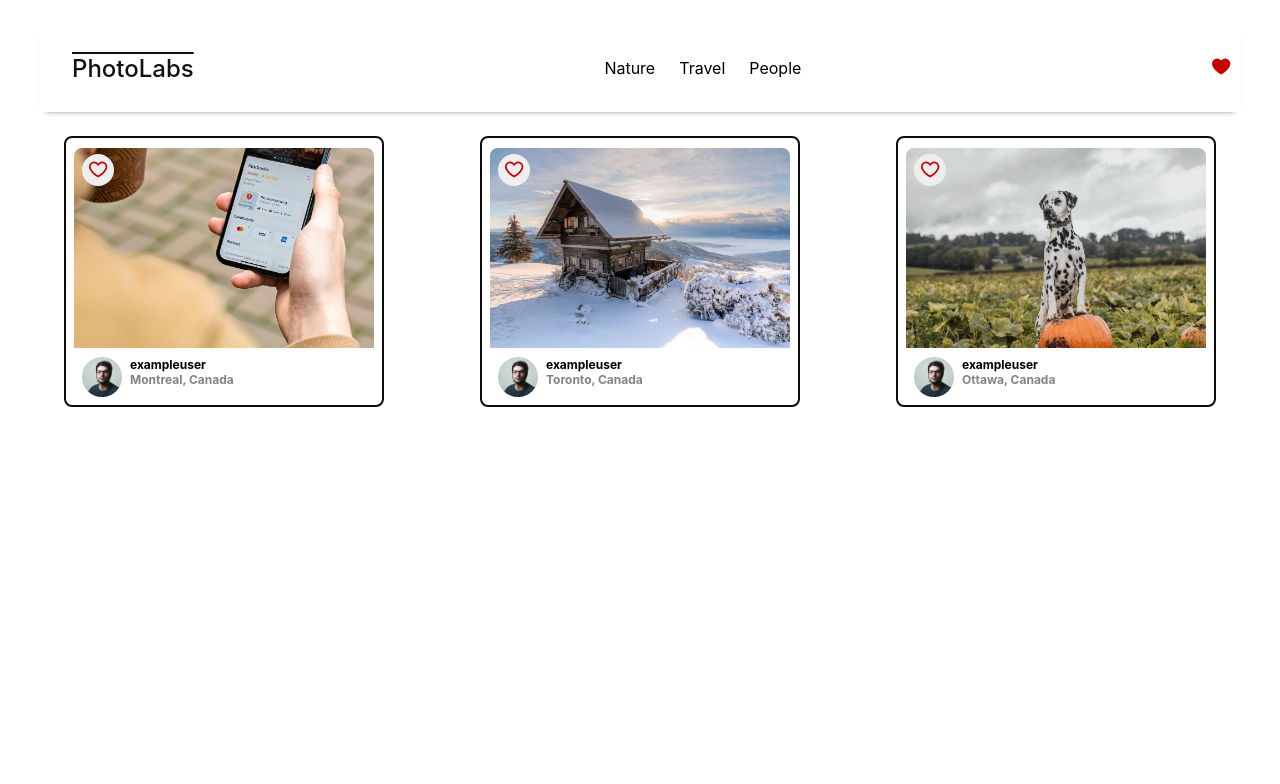
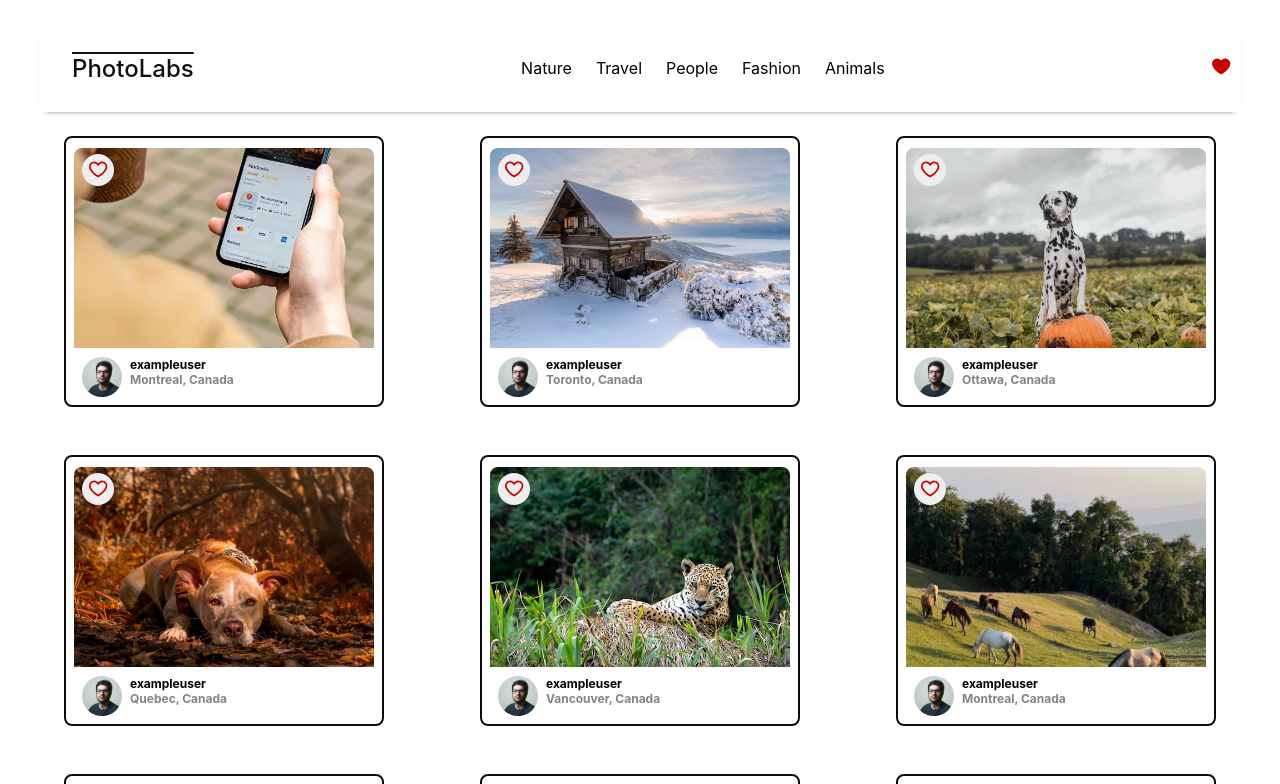
Before and after one commit to arpipatel-ap/Photolabs, a React (Create React App) app in the folder frontend/: page / in a window 1280 px wide. Shown: the top 784 px of the page. Built offline with nearby package versions, Linux system fonts and the light colour scheme; the HTML template or start-up script is replaced by a standard one.

Commit message:
Refactore with mock data

```diff
--- a/frontend/src/App.jsx
+++ b/frontend/src/App.jsx
@@ -1,6 +1,8 @@
 import React from 'react';
 import './App.scss';
 import HomeRoute from 'routes/HomeRoute';
+import photos from 'mocks/photos';
+import topics from 'mocks/topics';
 
 
 
@@ -8,7 +10,8 @@ import HomeRoute from 'routes/HomeRoute';
 const App = () => {
   return (
     <div className="App">
-     <HomeRoute />
+
+    <HomeRoute photos= {photos} topics={topics} />
 
     </div>
   );
--- a/frontend/src/components/PhotoList.jsx
+++ b/frontend/src/components/PhotoList.jsx
@@ -1,66 +1,16 @@
 import React from "react";
 import PhotoListItem from "./PhotoListItem";
 import "../styles/PhotoList.scss";
+import photos from "mocks/photos";
 
-const sampleDataForPhotoList = [
-  {
-    id: "1",
-    location: {
-      city: "Montreal",
-      country: "Canada",
-    },
-    urls: {
-      full: `${process.env.PUBLIC_URL}/Image-1-Full.jpeg`,
-      regular: `${process.env.PUBLIC_URL}/Image-1-Regular.jpeg`,
-    },
-    user: {
-      id: "1",
-      username: "exampleuser",
-      name: "Joe Example",
-      profile: `${process.env.PUBLIC_URL}/profile-1.jpg`,
-    },
-  },
-  {
-    id: "2",
-    location: {
-      city: "Toronto",
-      country: "Canada",
-    },
-    urls: {
-      full: `${process.env.PUBLIC_URL}/Image-2-Full.jpeg`,
-      regular: `${process.env.PUBLIC_URL}/Image-2-Regular.jpeg`,
-    },
-    user: {
-      id: "2",
-      username: "exampleuser",
-      name: "Joe Example",
-      profile: `${process.env.PUBLIC_URL}/profile-1.jpg`,
-    },
-  },
-  {
-    id: "3",
-    location: {
-      city: "Ottawa",
-      country: "Canada",
-    },
-    urls: {
-      full: `${process.env.PUBLIC_URL}/Image-3-Full.jpeg`,
-      regular: `${process.env.PUBLIC_URL}/Image-3-Regular.jpeg`,
-    },
-    user: {
-      id: "3",
-      username: "exampleuser",
-      name: "Joe Example",
-      profile: `${process.env.PUBLIC_URL}/profile-1.jpg`,
-    },
-  },
-];
 
-const PhotoList = () => {
+
+const PhotoList = (props) => {
+  const {photos} =props;
   return (
     <ul className="photo-list">
-      {sampleDataForPhotoList.map((photo) => (
-        <PhotoListItem key={photo.user.id} {...photo} />
+      {photos.map((photo) => (
+        <PhotoListItem key={photo.id} {...photo} />
       ))}
     </ul>
   );
--- a/frontend/src/components/PhotoListItem.jsx
+++ b/frontend/src/components/PhotoListItem.jsx
@@ -5,8 +5,8 @@ import PhotoList from "./PhotoList";
 import PhotoFavButton from './PhotoFavButton';
 
 
-const PhotoListItem = ({ location, urls, user  }) => {
-
+const PhotoListItem = (props) => {
+  const { location, urls, user  } =props;
 
   return (
     <div className="photo-list__item">
--- a/frontend/src/components/TopNavigationBar.jsx
+++ b/frontend/src/components/TopNavigationBar.jsx
@@ -4,11 +4,11 @@ import '../styles/TopNavigationBar.scss';
 import TopicList from './TopicList';
 import FavBadge from './FavBadge';
 
-const TopNavigation = () => {
+const TopNavigation = (props) => {
   return (
     <div className="top-nav-bar">
       <span className="top-nav-bar__logo">PhotoLabs</span>
-      <TopicList />
+      <TopicList topics = {props.topics}/>
       <FavBadge />
     </div>
   )
--- a/frontend/src/components/TopicList.jsx
+++ b/frontend/src/components/TopicList.jsx
@@ -2,35 +2,12 @@ import React from "react";
 import "../styles/TopicList.scss";
 import TopicListItem from "./TopicListItem";
 
-const sampleDataForTopicList = [
-  {
-    id: "1",
-    slug: "topic-1",
-    title: "Nature",
-  },
-  {
-    id: "2",
-    slug: "topic-2",
-    title: "Travel",
-  },
-  {
-    id: "3",
-    slug: "topic-3",
-    title: "People",
-  },
-];
-
-const topic = {
-    id: "1",
-    slug: "topic-1",
-    title: "Nature",
-}
-
-const TopicList = () => {
+const TopicList = (props) => {
+    const {topics} = props;
   return (
     <div className="top-nav-bar__topic-list">
-      {sampleDataForTopicList.map((topic) =>(
-        <TopicListItem topic={topic} key = {topic.id} />
+      {topics.map((topic) =>(
+        <TopicListItem key = {topic.id} topic={topic}  />
       ))}
     </div>
   );
--- a/frontend/src/routes/HomeRoute.jsx
+++ b/frontend/src/routes/HomeRoute.jsx
@@ -4,11 +4,13 @@ import '../styles/HomeRoute.scss';
 import TopNavigation from 'components/TopNavigationBar';
 import PhotoList from 'components/PhotoList';
 
-const HomeRoute = () => {
+const HomeRoute = (props) => {
+  const {photos, topics} = props;
+
   return (
     <div className="home-route">
-      <TopNavigation />
-      <PhotoList />
+      <TopNavigation topics ={props.topics} />
+      <PhotoList photos = {props.photos}/>
     </div>
   );
 };
```
